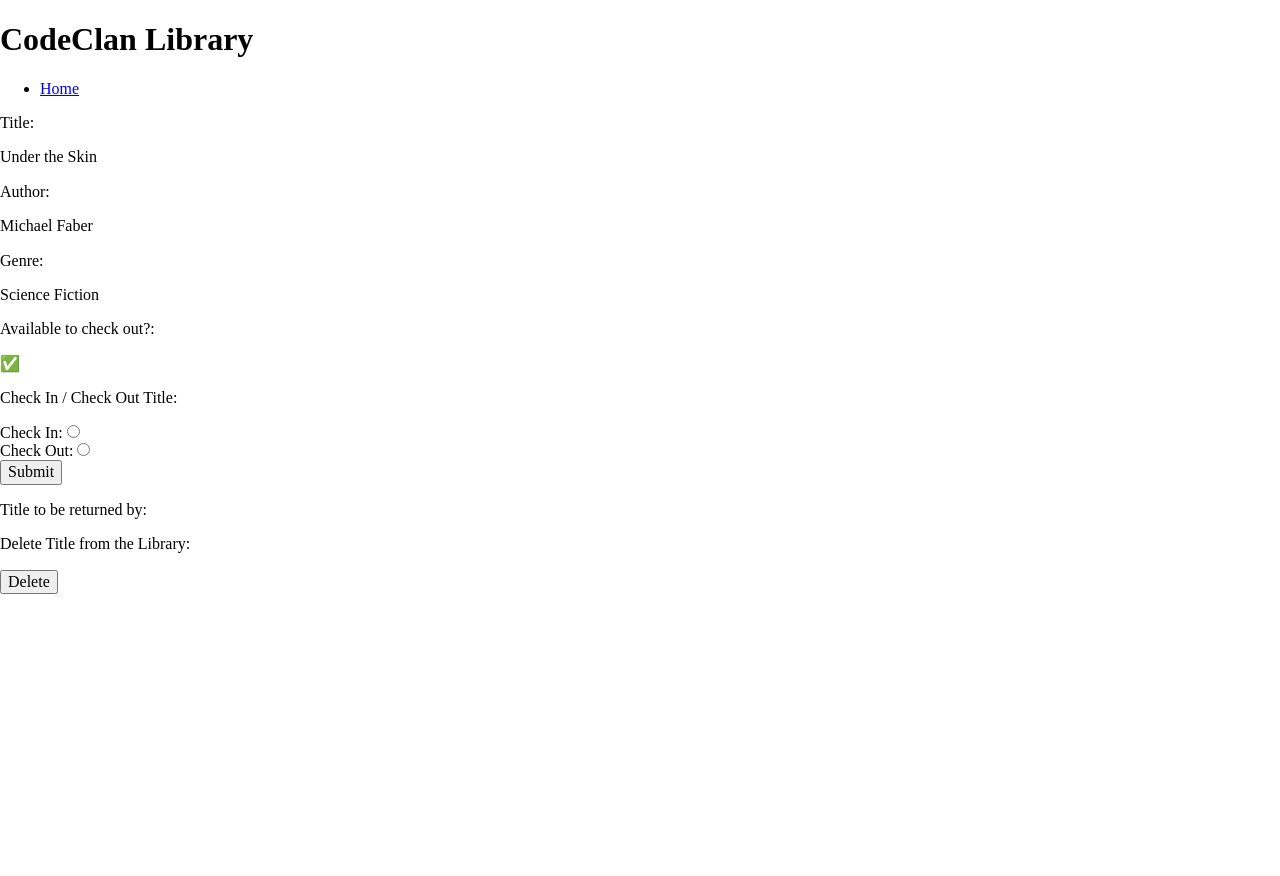
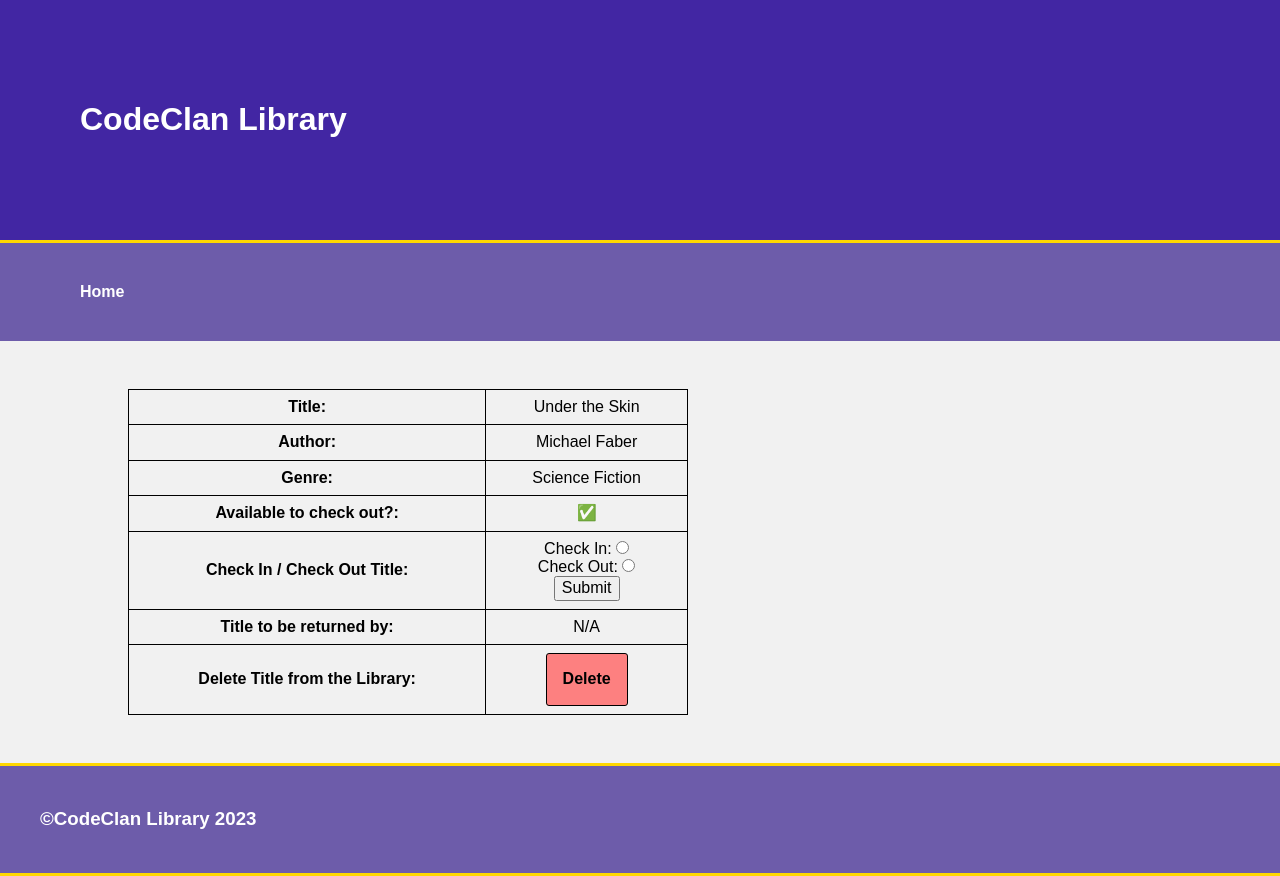
Before and after one commit to doublerdiner/w3_library_hw, a Flask app: page /library/viewbook/1 in a window 1280 px wide. Before the commit the page ends 594 px from the top, so only its background shows below. Run offline with Flask 2, Linux system fonts and the light colour scheme.

Commit message:
Completed CSS changes

```diff
--- a/static/style.css
+++ b/static/style.css
@@ -0,0 +1,155 @@
+/* BASE */
+
+body{
+    display: flex;
+    flex-direction: column;
+    font-family: Arial, Helvetica, sans-serif;
+
+}
+
+header{
+    padding: 5rem;
+    background-color: rgba(34, 0, 147, 0.851);
+    color: white;
+    border-bottom: 3px solid gold;
+}
+
+.navfooter{
+    padding: 1.5rem;
+    padding-left: 2.5rem;
+    background-color: rgba(28, 0, 122, 0.639);
+    color: white;
+}
+
+nav>ul{
+    list-style: none;
+}
+
+nav>ul>li>a{
+    color: white;
+    text-decoration: none;
+    font-weight: bold;
+}
+
+nav>ul>li>a:hover{
+    text-decoration: underline;
+}
+
+footer{
+    border-bottom: 3px solid gold;
+    border-top: 3px solid gold;
+}
+
+/* INDEX */
+
+.index{
+    display: flex;
+    background-color: rgba(229, 229, 229, 0.54);
+}
+
+.aside{
+    width: 10%;
+    /* background-color: rgba(28, 0, 122, 0.068); */
+}
+
+.middle{
+    width: 80%;
+}
+
+.headings{
+    text-align: center;
+}
+
+.table{
+    display: flex;
+    justify-content: center;
+    padding: 2rem;
+}
+
+table,th, td{
+    border: 1px solid;
+    padding-left: 1rem;
+    padding-right: 1rem;
+    padding-top: .5rem;
+    padding-bottom: .5rem;
+    text-align: center;
+    border-collapse: collapse;
+}
+
+.delete{
+    color: black;
+    border: 1px solid black;
+    font-weight: bold;
+    padding: 1rem;
+    background: rgba(255, 112, 112, 0.872);
+    border-radius: 3px;
+}
+
+.delete:link{
+    text-decoration: none;
+    color: rgba(0, 0, 0, 0.767);
+}
+.delete:hover{
+    cursor: pointer;
+    background: rgb(255, 0, 0);
+}
+.delete:visited{
+    text-decoration: none;
+    color: rgba(0, 0, 0, 0.767);
+}
+.delete:active{
+    text-decoration: none;
+    background: rgba(255, 0, 0, 0.555);
+}
+
+.view{
+    color: black;
+    border: 1px solid black;
+    font-weight: bold;
+    padding: 1rem;
+    background: rgba(168, 211, 255, 0.872);
+    border-radius: 3px;
+}
+
+.view:link{
+    text-decoration: none;
+    color: rgba(0, 0, 0, 0.767);
+}
+.view:hover{
+    cursor: pointer;
+    background: rgb(119, 187, 255);
+}
+.view:visited{
+    text-decoration: none;
+    color: rgba(0, 0, 0, 0.767);
+}
+.view:active{
+    text-decoration: none;
+    background: rgba(168, 211, 255, 0.555);
+}
+
+.add{
+    padding-top: 3rem;
+    padding-bottom: 3rem;
+    display: flex;
+    justify-content: center;
+}
+
+.addnew{
+    border: 1px solid black;
+    margin-top: 2rem;
+    margin-bottom: 2rem;
+}
+
+/* Book */
+
+.book{
+    display: flex;
+    background-color: rgba(229, 229, 229, 0.54);
+}
+
+.booktable{
+    margin-top: 3rem;
+    margin-bottom: 3rem;
+    width: 35rem;
+}
--- a/templates/base.html
+++ b/templates/base.html
@@ -12,7 +12,7 @@
     <header>
         <h1>CodeClan Library</h1>
     </header>
-    <nav class="nav">
+    <nav class="navfooter">
         <ul>
             <li><a href="/library">Home</a></li>
         </ul>
@@ -22,8 +22,8 @@
         {%block content%}
         {%endblock%}
     </main>
-    <footer>
-
+    <footer class="navfooter">
+        <h3>&copy;CodeClan Library 2023</h3>
     </footer>
 </body>
 </html>
--- a/templates/book.html
+++ b/templates/book.html
@@ -2,17 +2,29 @@
 
 {%block content%}
 
-<section class="Book">
-    <p>Title: </p>
-    <p>{{book.title}}</p>
-    <p>Author: </p>
-    <p>{{book.author}}</p>
-    <p>Genre: </p>
-    <p>{{book.genre}}</p>
-    <p>Available to check out?: </p>
-    <p>{%if book.checked_out%}&#10060;{%else%}&#9989;{%endif%}</p>
-    <p>Check In / Check Out Title:</p>
-
+<section class="book">
+    <aside class="aside"></aside>
+        <div class="middle">
+            <table class="booktable">
+                <tr>
+                    <th>Title: </th>
+                    <td>{{book.title}}</td>
+                </tr>
+                <tr>
+                    <th>Author: </th>
+                    <td>{{book.author}}</td>
+                </tr>
+                <tr>
+                    <th>Genre: </th>
+                    <td>{{book.genre}}</td>
+                </tr>
+                <tr>
+                    <th>Available to check out?: </th>
+                    <td>{%if book.checked_out%}&#10060;{%else%}&#9989;{%endif%}</td>
+                </tr>
+                <tr>
+                    <th>Check In / Check Out Title:</th>
+                    <td>
                         <form action="/library/{{book_list.index(book)}}" method="POST">
                             <label for="in">Check In:</label>
                             <input type="radio" id="in" name="status" value="CheckIn" required><br>
@@ -20,15 +32,24 @@
                             <input type="radio" id="out" name="status" value="CheckOut"><br>
                             <input type="submit">
                         </form>
+                    </td>
+                </tr>
+                <tr>
+                <th>Title to be returned by:</th>
+                <td>{%if book.due_date == None%}N/A{%else%}{{book.due_date}}{%endif%}</td>
+                </tr>
+                <tr>
+                    <th>Delete Title from the Library:</th>
 
-    <p>Title to be returned by:</p>
-
-    <p>Delete Title from the Library:</p>
-
+                    <td>
                         <form action="/library/{{index}}/delete" method="POST">
-        <input type="Submit" value="Delete">
+                            <input class="delete" type="Submit" value="Delete">
                         </form>
-
+                    </td>
+                </tr>
+            </table>
+        </div>
+    <aside class="aside"></aside>
 
 
 </section>
```
Also changed, not shown: templates/index.html (+12 -8 lines). Lines whose indentation alone changed are shown as unchanged.
